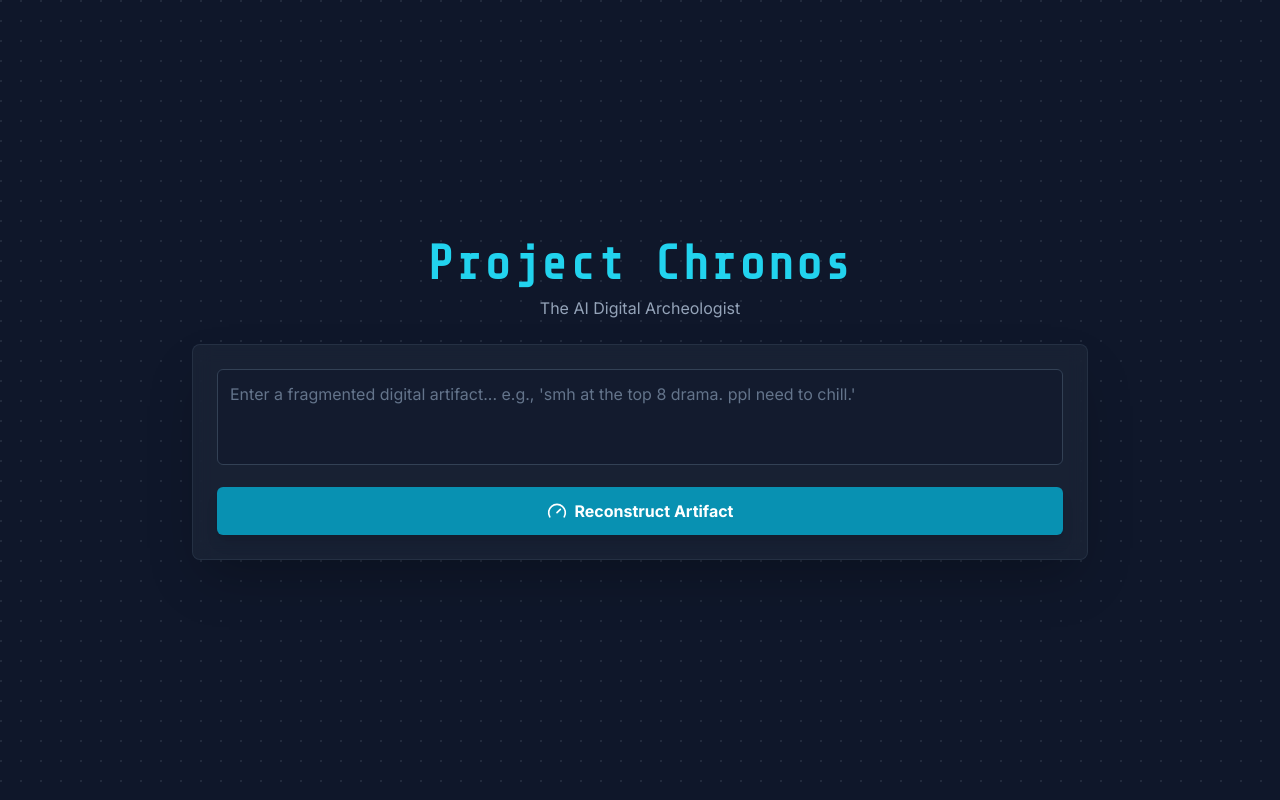
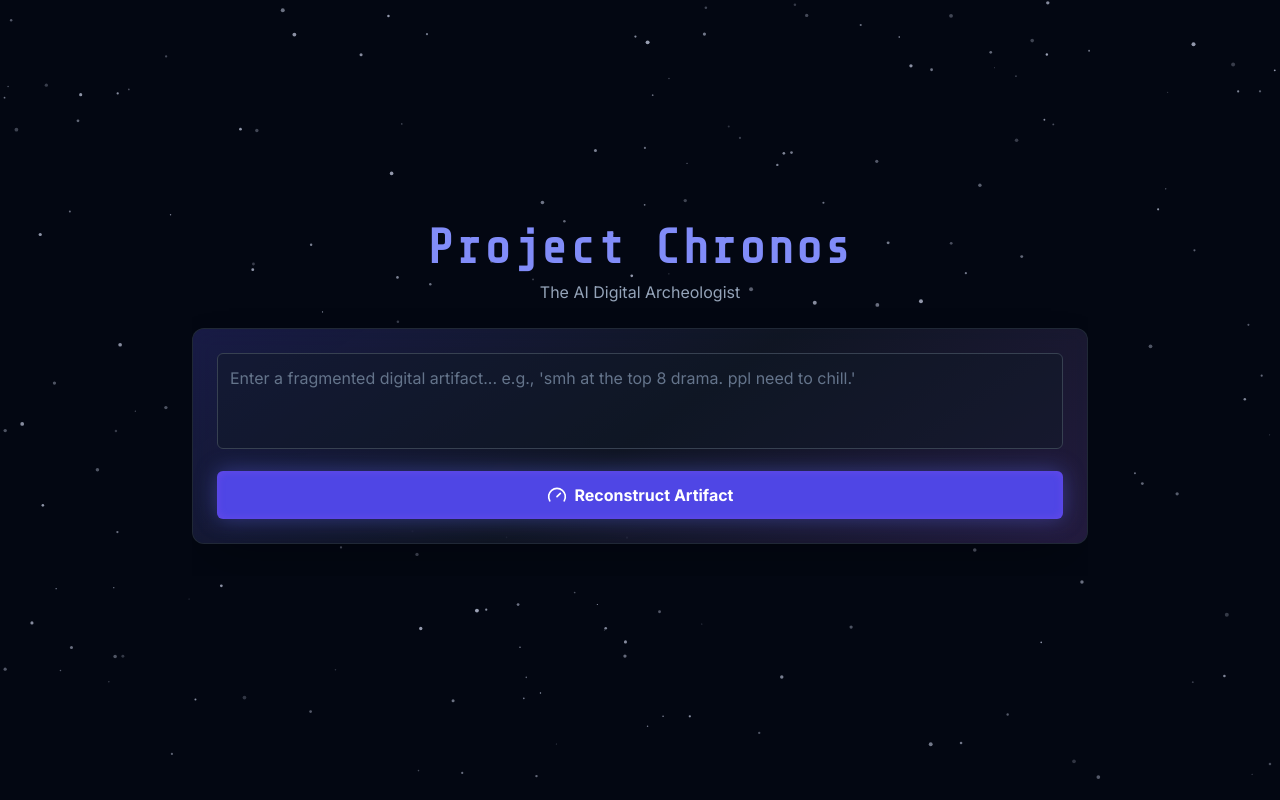
Before and after one commit to Splash1248/Chronos, a Flask app: page / in a window 1280 px wide. Run offline with Flask 3, Linux system fonts and the light colour scheme; some libraries are stand-ins or nearby versions.

Commit message:
Added animations to the webpage

```diff
--- a/templates/index.html
+++ b/templates/index.html
@@ -9,56 +9,90 @@
     <link rel="preconnect" href="https://fonts.gstatic.com" crossorigin>
     <link href="https://fonts.googleapis.com/css2?family=Inter:wght@400;500;600;700&family=Share+Tech+Mono&display=swap" rel="stylesheet">
     <style>
+        @keyframes fadeInUp {
+            from { opacity: 0; transform: translateY(20px); }
+            to { opacity: 1; transform: translateY(0); }
+        }
+
+        @keyframes pulseGlow {
+            0%, 100% { box-shadow: 0 0 15px rgba(99, 102, 241, 0.3), 0 0 5px rgba(168, 85, 247, 0.2) inset; }
+            50% { box-shadow: 0 0 25px rgba(99, 102, 241, 0.5), 0 0 10px rgba(168, 85, 247, 0.3) inset; }
+        }
+
         body {
             font-family: 'Inter', sans-serif;
-            background-color: #0F172A;
-            background-image:
-                radial-gradient(circle at 1px 1px, rgba(203, 213, 225, 0.1) 1px, transparent 0);
-            background-size: 20px 20px;
+            background-color: #030712;
+            overflow: hidden;
+            position: relative;
         }
+
+
+        #starfield-canvas {
+            position: fixed;
+            top: 0;
+            left: 0;
+            width: 100%;
+            height: 100%;
+            z-index: -10;
+        }
+
         .font-tech {
             font-family: 'Share Tech Mono', monospace;
         }
+
         .glass-card {
-            background: rgba(30, 41, 59, 0.6);
-            backdrop-filter: blur(10px);
-            border: 1px solid rgba(51, 65, 85, 0.5);
+            background: rgba(17, 24, 39, 0.6);
+            backdrop-filter: blur(12px);
+            border: 1px solid rgba(55, 65, 81, 0.5);
+            position: relative;
+            overflow: hidden;
+            border-radius: 0.75rem;
+            animation: fadeInUp 0.5s ease-out forwards;
+            opacity: 0;
         }
 
-        ::-webkit-scrollbar {
-            width: 8px;
-        }
-        ::-webkit-scrollbar-track {
-            background: #1E293B;
-        }
-        ::-webkit-scrollbar-thumb {
-            background: #475569;
-            border-radius: 4px;
-        }
-        ::-webkit-scrollbar-thumb:hover {
-            background: #64748B;
+        .glass-card::before {
+            content: '';
+            position: absolute;
+            top: 0; right: 0; bottom: 0; left: 0;
+            z-index: -1;
+            margin: -1px;
+            border-radius: inherit;
+            background: linear-gradient(145deg, rgba(79, 70, 229, 0.2), rgba(55, 65, 81, 0.1), rgba(168, 85, 247, 0.15));
         }
 
-        .report-content h1 { font-size: 1.5rem; font-weight: 600; margin-bottom: 0.5rem; }
-        .report-content p { margin-bottom: 1rem; line-height: 1.6; }
-        .report-content strong { color: #94A3B8; }
+        .anim-delay-1 { animation-delay: 0.1s; }
+        .anim-delay-2 { animation-delay: 0.2s; }
+        .anim-delay-3 { animation-delay: 0.3s; }
+
+        .reconstruct-button-pulse {
+            animation: pulseGlow 3s infinite;
+        }
+
+        .content-container::-webkit-scrollbar { width: 8px; }
+        .content-container::-webkit-scrollbar-track { background: #1f2937; }
+        .content-container::-webkit-scrollbar-thumb { background: #4b5563; border-radius: 4px; }
+        .content-container::-webkit-scrollbar-thumb:hover { background: #6b7280; }
+
+        .report-content strong { color: #a5b4fc; }
     </style>
 </head>
 <body class="min-h-screen flex items-center justify-center p-4 text-slate-300">
 
-    <div class="w-full max-w-4xl mx-auto space-y-6">
-        <div class="text-center">
-            <h1 class="text-4xl md:text-5xl font-bold font-tech text-cyan-400 tracking-wider">
+    <canvas id="starfield-canvas"></canvas>
+
+    <div class="w-full max-w-4xl mx-auto space-y-6 relative overflow-y-auto max-h-screen pb-8 content-container">
+        <div class="text-center" style="animation: fadeInUp 0.5s ease-out forwards;">
+            <h1 class="text-4xl md:text-5xl font-bold font-tech text-indigo-400 tracking-wider">
                 Project Chronos
             </h1>
             <p class="text-slate-400 mt-2">The AI Digital Archeologist</p>
         </div>
 
-
-        <div class="glass-card p-6 rounded-lg shadow-2xl">
+        <div class="glass-card p-6 shadow-2xl anim-delay-1">
             <div class="space-y-4">
-                <textarea id="fragment-input" class="w-full h-24 bg-slate-900/50 border border-slate-700 rounded-md p-3 text-slate-300 placeholder-slate-500 focus:ring-2 focus:ring-cyan-500 focus:border-cyan-500 outline-none transition-all duration-300 resize-none" placeholder="Enter a fragmented digital artifact... e.g., 'smh at the top 8 drama. ppl need to chill.'"></textarea>
-                <button id="reconstruct-button" class="w-full bg-cyan-600 hover:bg-cyan-500 text-white font-bold py-3 px-4 rounded-md transition-all duration-300 ease-in-out flex items-center justify-center space-x-2 shadow-lg hover:shadow-cyan-500/30">
+                <textarea id="fragment-input" class="w-full h-24 bg-gray-900/50 border border-gray-700 rounded-md p-3 text-slate-300 placeholder-slate-500 focus:ring-2 focus:ring-indigo-500 focus:border-indigo-500 outline-none transition-all duration-300 resize-none" placeholder="Enter a fragmented digital artifact... e.g., 'smh at the top 8 drama. ppl need to chill.'"></textarea>
+                <button id="reconstruct-button" class="w-full bg-indigo-600 hover:bg-indigo-500 text-white font-bold py-3 px-4 rounded-md transition-all duration-300 ease-in-out flex items-center justify-center space-x-2 shadow-lg hover:shadow-indigo-500/30 reconstruct-button-pulse">
                     <svg xmlns="http://www.w3.org/2000/svg" width="20" height="20" viewBox="0 0 24 24" fill="none" stroke="currentColor" stroke-width="2" stroke-linecap="round" stroke-linejoin="round"><path d="m12 14 4-4"></path><path d="M3.34 19a10 10 0 1 1 17.32 0"></path></svg>
                     <span>Reconstruct Artifact</span>
                 </button>
@@ -67,16 +101,67 @@
 
 
         <div id="report-output" class="hidden">
-            <div class="glass-card p-6 rounded-lg shadow-2xl">
-                <h2 class="text-2xl font-bold font-tech text-cyan-400 mb-4 tracking-wider">Reconstruction Report</h2>
+            <div class="glass-card p-6 shadow-2xl anim-delay-3">
+                <h2 class="text-2xl font-bold font-tech text-indigo-400 mb-4 tracking-wider">Reconstruction Report</h2>
                 <div id="report-container" class="space-y-6">
-
                 </div>
             </div>
         </div>
     </div>
 
     <script>
+        document.addEventListener('DOMContentLoaded', () => {
+            const canvas = document.getElementById('starfield-canvas');
+            const ctx = canvas.getContext('2d');
+
+            let stars = [];
+            let numStars = 200;
+
+            function setCanvasSize() {
+                canvas.width = window.innerWidth;
+                canvas.height = window.innerHeight;
+                stars = [];
+                for (let i = 0; i < numStars; i++) {
+                    stars.push(createStar());
+                }
+            }
+
+            function createStar() {
+                return {
+                    x: Math.random() * canvas.width,
+                    y: Math.random() * canvas.height,
+                    radius: Math.random() * 1.5 + 0.5,
+                    vx: Math.random() * 0.2 - 0.1,
+                    vy: Math.random() * 0.2 - 0.1,
+                    opacity: Math.random() * 0.5 + 0.2
+                };
+            }
+
+            function animate() {
+                ctx.clearRect(0, 0, canvas.width, canvas.height);
+
+                stars.forEach(star => {
+                    star.x += star.vx;
+                    star.y += star.vy;
+
+                    if (star.x < 0 || star.x > canvas.width) star.vx = -star.vx;
+                    if (star.y < 0 || star.y > canvas.height) star.vy = -star.vy;
+
+                    ctx.beginPath();
+                    ctx.arc(star.x, star.y, star.radius, 0, Math.PI * 2);
+                    ctx.fillStyle = `rgba(224, 231, 255, ${star.opacity})`;
+                    ctx.fill();
+                });
+
+                requestAnimationFrame(animate);
+            }
+
+            window.addEventListener('resize', setCanvasSize);
+            setCanvasSize();
+            animate();
+        });
+
+
         const fragmentInput = document.getElementById('fragment-input');
         const reconstructButton = document.getElementById('reconstruct-button');
         const reportOutput = document.getElementById('report-output');
@@ -84,34 +169,22 @@
 
         reconstructButton.addEventListener('click', async () => {
             const fragmentText = fragmentInput.value.trim();
-
             if (!fragmentText) {
                 displayError("Please provide a text fragment to reconstruct.");
                 return;
             }
-
-
             showLoadingState();
-
             try {
                 const response = await fetch('/reconstruct', {
                     method: 'POST',
-                    headers: {
-                        'Content-Type': 'application/json',
-                    },
-                    body: JSON.stringify({
-                        fragment: fragmentText
-                    })
+                    headers: { 'Content-Type': 'application/json' },
+                    body: JSON.stringify({ fragment: fragmentText })
                 });
-
                 const result = await response.json();
-
                 if (!response.ok) {
                     throw new Error(result.error || 'An unknown server error occurred.');
                 }
-
                 displayReport(fragmentText, result.reconstructed_text, result.context_links);
-
             } catch (error) {
                 console.error('An error occurred:', error);
                 displayError(error.message);
@@ -120,42 +193,43 @@
 
         function showLoadingState() {
             reportOutput.classList.remove('hidden');
+            const reportCard = reportOutput.querySelector('.glass-card');
+            reportCard.style.opacity = '0';
+            reportCard.style.animation = 'none';
+            reportCard.offsetHeight;
+            reportCard.style.animation = '';
             reportContainer.innerHTML = `
                 <div class="flex flex-col items-center justify-center space-y-4 p-8">
-                    <div class="w-8 h-8 border-4 border-cyan-400 border-t-transparent rounded-full animate-spin"></div>
+                    <div class="w-8 h-8 border-4 border-indigo-400 border-t-transparent rounded-full animate-spin"></div>
                     <p class="text-slate-400">Communicating with server... Reconstructing digital past.</p>
-                </div>
-            `;
+                </div>`;
         }
 
         function displayReport(original, reconstructed, links) {
             const formattedReconstruction = reconstructed
                 .replace(/^Explanation:/gm, '<strong>Explanation:</strong>')
                 .replace(/\n/g, '<br>');
-
             reportContainer.innerHTML = `
                 <div>
                     <h3 class="text-lg font-semibold text-slate-200 mb-2">[Original Fragment]</h3>
-                    <p class="bg-slate-900/50 p-3 rounded-md text-slate-400 italic">"${original}"</p>
+                    <p class="bg-gray-900/50 p-3 rounded-md text-slate-400 italic">"${original}"</p>
                 </div>
                 <div>
                     <h3 class="text-lg font-semibold text-slate-200 mb-2">[AI-Reconstructed Text]</h3>
-                    <div class="bg-slate-900/50 p-3 rounded-md text-slate-300 report-content">${formattedReconstruction}</div>
+                    <div class="bg-gray-900/50 p-3 rounded-md text-slate-300 report-content">${formattedReconstruction}</div>
                 </div>
                 <div>
                     <h3 class="text-lg font-semibold text-slate-200 mb-2">[Contextual Sources]</h3>
                     <ul class="space-y-2">
                         ${links && links.length > 0 ? links.map(link => `
                             <li>
-                                <a href="${link}" target="_blank" rel="noopener noreferrer" class="flex items-center space-x-2 text-cyan-400 hover:text-cyan-300 break-all transition-colors duration-300">
+                                <a href="${link}" target="_blank" rel="noopener noreferrer" class="flex items-center space-x-2 text-indigo-400 hover:text-indigo-300 break-all transition-colors duration-300">
                                     <svg xmlns="http://www.w3.org/2000/svg" width="16" height="16" viewBox="0 0 24 24" fill="none" stroke="currentColor" stroke-width="2" stroke-linecap="round" stroke-linejoin="round"><path d="M10 13a5 5 0 0 0 7.54.54l3-3a5 5 0 0 0-7.07-7.07l-1.72 1.72"></path><path d="M14 11a5 5 0 0 0-7.54-.54l-3 3a5 5 0 0 0 7.07 7.07l1.72-1.72"></path></svg>
                                     <span>${link}</span>
                                 </a>
-                            </li>
-                        `).join('') : '<p class="text-slate-500">No sources found.</p>'}
+                            </li>`).join('') : '<p class="text-slate-500">No sources found.</p>'}
                     </ul>
-                </div>
-            `;
+                </div>`;
         }
 
         function displayError(message) {
@@ -164,8 +238,7 @@
                 <div class="bg-red-900/30 border border-red-500/50 text-red-300 p-4 rounded-md">
                     <h3 class="font-bold mb-2">An Error Occurred</h3>
                     <p>${message}</p>
-                </div>
-            `;
+                </div>`;
         }
     </script>
 </body>
```
